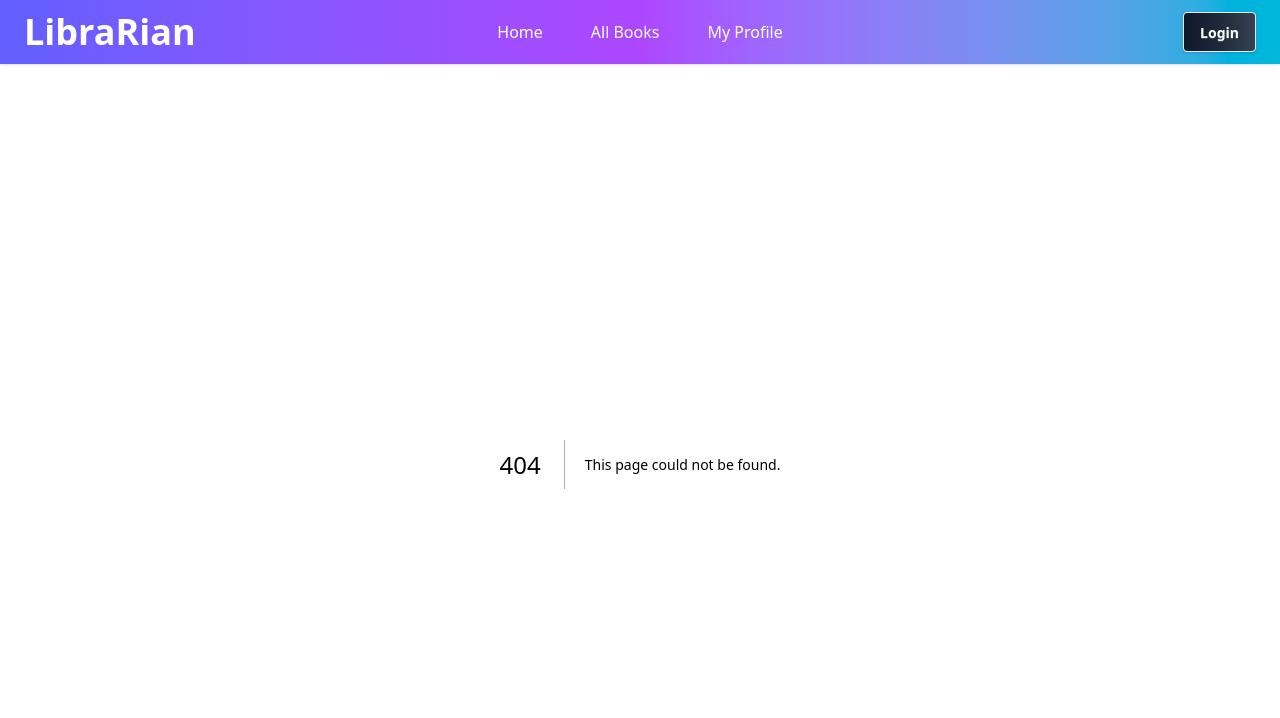
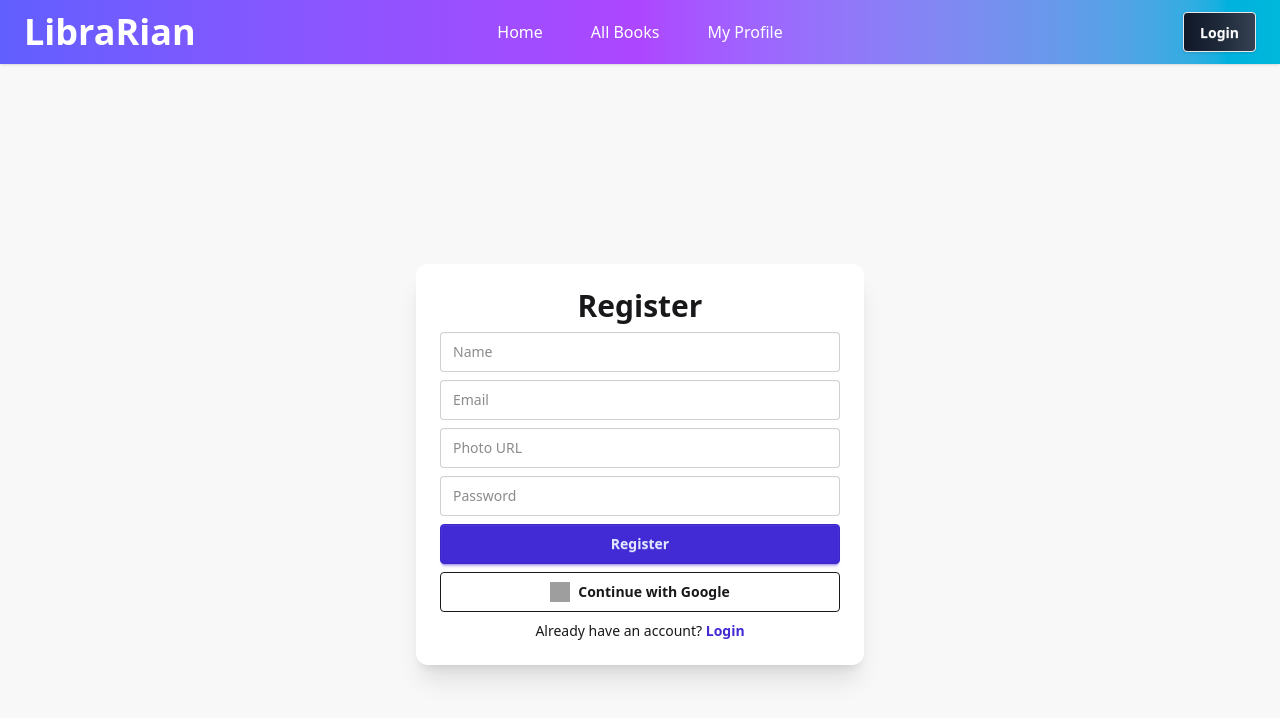
Before and after one commit to AnirNawaf/Assignment-8-LibraRian-, a Next.js app: page /register in a window 1280 px wide. Before the commit this address had no page. Shown: the top 718 px of the page. Built offline with nearby package versions, Linux system fonts and the light colour scheme; grey boxes are pictures that could not be loaded.

Commit message:
creat register page

```diff
--- a/src/app/books/[id]/page.jsx
+++ b/src/app/books/[id]/page.jsx
@@ -48,8 +48,7 @@ export default function BookDetails() {
     }
 
     const updatedBook = {
-      ...book,
-      available_quantity: quantity - 1,
+      ...book, available_quantity: quantity - 1,
     };
 
     const newList = [...oldList, updatedBook];
@@ -104,7 +103,6 @@ export default function BookDetails() {
       </div>
 
       <div className="mt-20">
-
         <h2 className="text-4xl font-semibold text-gray-800 mb-6"> You may also like..... </h2>
 
         <div className="grid grid-cols-2 md:grid-cols-4 gap-6">
--- /dev/null
+++ b/src/app/register/page.jsx
@@ -0,0 +1,50 @@
+"use client";
+
+import { signIn } from "next-auth/react";
+import Link from "next/link";
+import toast from "react-hot-toast";
+import { useRouter } from "next/navigation";
+
+export default function RegisterPage() {
+  const router = useRouter();
+
+  const RegiSter = async (e) => {
+    e.preventDefault();
+
+    const name = e.target.name.value;
+    const email = e.target.email.value;
+    const image = e.target.image.value;
+    const password = e.target.password.value;
+
+    console.log({ name, email, image, password });
+
+    toast.success("Registration successful!");
+    router.push("/login");
+  };
+
+  return (
+    <div className="min-h-screen flex items-center justify-center bg-base-200">
+      <form onSubmit={RegiSter} className="card-body bg-base-100 shadow-xl rounded-xl max-w-md w-full" >
+        <h2 className="text-3xl font-bold text-center">Register</h2>
+
+        <input name="name" placeholder="Name" className="input input-bordered w-full" required />
+        <input name="email" type="email" placeholder="Email" className="input input-bordered w-full" required />
+        <input name="image" placeholder="Photo URL" className="input input-bordered w-full" required />
+        <input name="password" type="password" placeholder="Password" className="input input-bordered w-full" required />
+
+        <button className="btn btn-primary w-full">Register</button>
+
+        <button type="button" onClick={() => signIn("google", { callbackUrl: "/" })} className="btn btn-outline w-full flex items-center gap-2" >
+          <img src="https://www.svgrepo.com/show/475656/google-color.svg" className="w-5 h-5" alt="Google" />
+          Continue with Google
+        </button>
+
+        <p className="text-center"> Already have an account?{" "}
+          <Link href="/login" className="text-primary font-semibold">
+            Login
+          </Link>
+        </p>
+      </form>
+    </div>
+  );
+}
```
